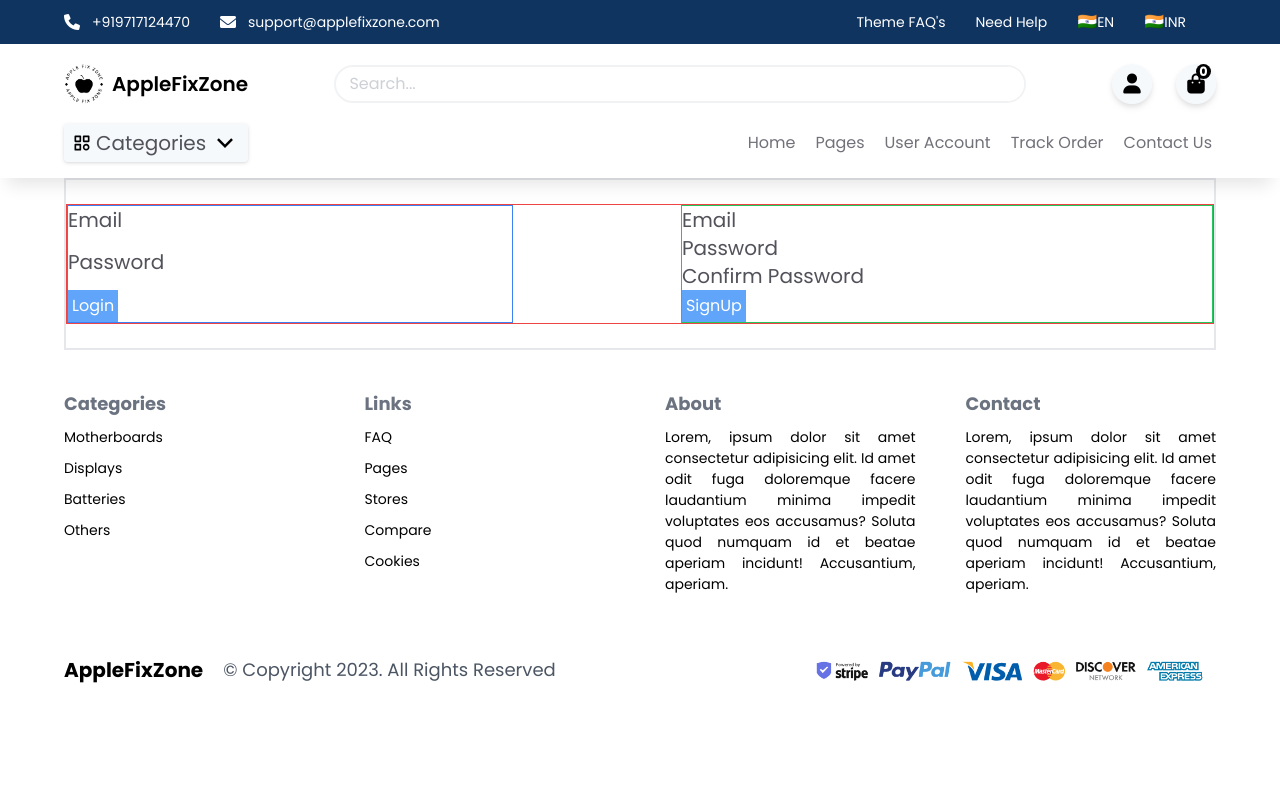
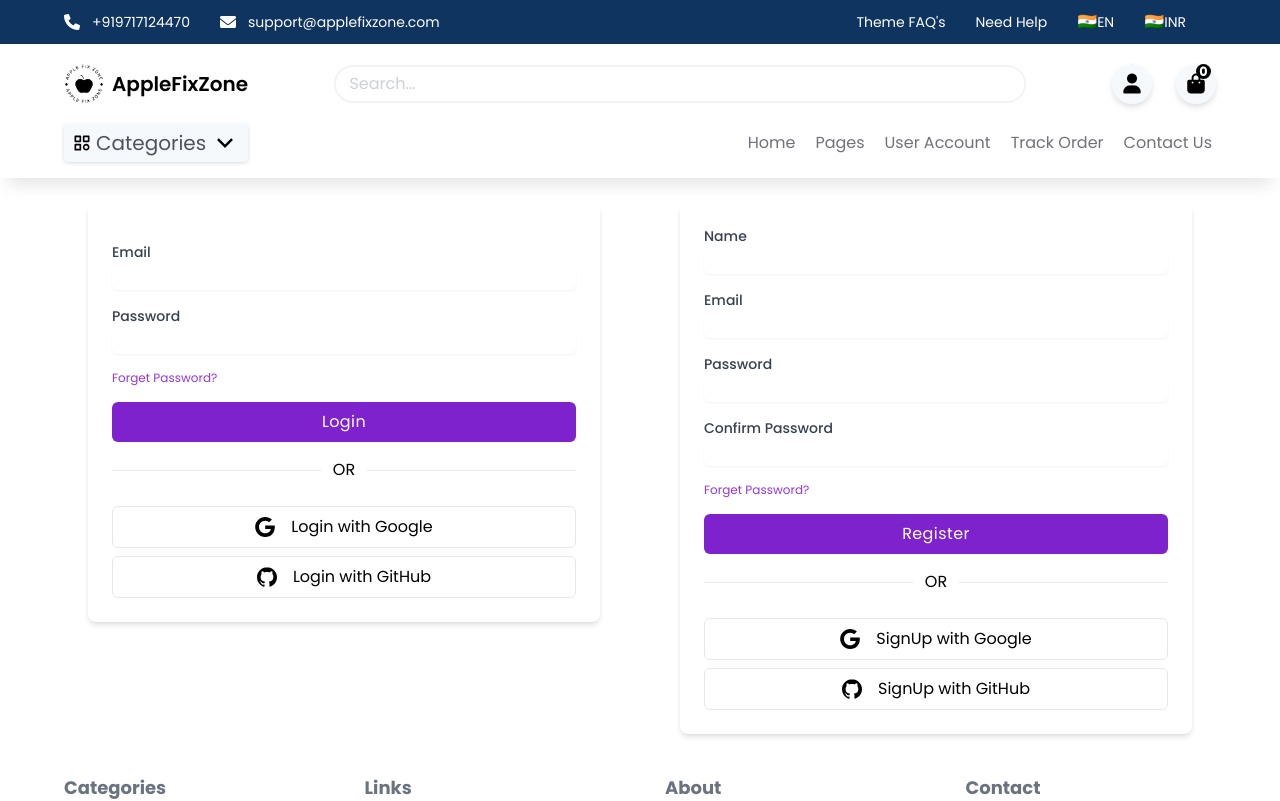
Before and after one commit to Sarth77/applefixzone, a React (Create React App) app: page /login in a window 1280 px wide. Shown: the top 801 px of the page. Built offline with nearby package versions, Linux system fonts and the light colour scheme; what tw-elements would draw is missing.

Commit message:
loginadded

```diff
--- a/src/pages/Login.jsx
+++ b/src/pages/Login.jsx
@@ -2,51 +2,198 @@
 
 const Login = () => {
   return (
-    <div className="max-w-[90%] m-auto py-6 border border-2">
-      <div className="flex flex-col md:flex-row md:justify-between border border-1 border-red-500 md:gap-0 gap-24">
-        <div className="border border-1 border-blue-500 flex flex-col justify-between">
-          <div className="text-xl flex flex-wrap">
-            <label className="text-zinc-600">Email</label>
+    <div className="max-w-[90%] m-auto mt-6">
+      <div className="flex flex-col gap-8 md:flex-row ">
+        <div className="flex flex-col items-center md:w-[50%] ">
+          <div className="w-full px-6 pt-6 overflow-hidden bg-white shadow-md sm:max-w-lg sm:rounded-lg">
+            <form>
+              <div className="mt-4">
+                <label
+                  htmlFor="email"
+                  className="block text-sm font-medium text-gray-700 undefined"
+                >
+                  Email
+                </label>
+                <div className="flex flex-col items-start">
                   <input
                     type="email"
-              className="outline-none focus-none text-lg float-right"
+                    name="email"
+                    className="block w-full mt-1 border-gray-300 rounded-md shadow-sm focus:border-indigo-300 focus:ring focus:ring-indigo-200 focus:ring-opacity-50"
                   />
                 </div>
-          <div className="text-xl flex flex-wrap">
-            <label className="text-zinc-600">Password</label>
+              </div>
+              <div className="mt-4">
+                <label
+                  htmlFor="password"
+                  className="block text-sm font-medium text-gray-700 undefined"
+                >
+                  Password
+                </label>
+                <div className="flex flex-col items-start">
                   <input
                     type="password"
-              className="outline-none focus-none text-lg float-right"
+                    name="password"
+                    className="block w-full mt-1 border-gray-300 rounded-md shadow-sm focus:border-indigo-300 focus:ring focus:ring-indigo-200 focus:ring-opacity-50"
                   />
                 </div>
-          <div>
-            <button className="bg-blue-400 text-white p-1">Login</button>
+              </div>
+              <div
+                href="#"
+                className="mt-4 text-xs text-purple-600 hover:underline"
+              >
+                Forget Password?
+              </div>
+              <div className="flex items-center mt-4">
+                <button className="w-full px-4 py-2 tracking-wide text-white transition-colors duration-200 transform bg-purple-700 rounded-md hover:bg-purple-600 focus:outline-none focus:bg-purple-600">
+                  Login
+                </button>
+              </div>
+            </form>
+            <div className="flex items-center w-full my-4">
+              <hr className="w-full" />
+              <p className="px-3 ">OR</p>
+              <hr className="w-full" />
+            </div>
+            <div className="my-6 space-y-2">
+              <button
+                aria-label="Login with Google"
+                type="button"
+                className="flex items-center justify-center w-full p-2 space-x-4 border rounded-md focus:ring-2 focus:ring-offset-1 dark:border-gray-400 focus:ring-violet-400"
+              >
+                <svg
+                  xmlns="http://www.w3.org/2000/svg"
+                  viewBox="0 0 32 32"
+                  className="w-5 h-5 fill-current"
+                >
+                  <path d="M16.318 13.714v5.484h9.078c-0.37 2.354-2.745 6.901-9.078 6.901-5.458 0-9.917-4.521-9.917-10.099s4.458-10.099 9.917-10.099c3.109 0 5.193 1.318 6.38 2.464l4.339-4.182c-2.786-2.599-6.396-4.182-10.719-4.182-8.844 0-16 7.151-16 16s7.156 16 16 16c9.234 0 15.365-6.49 15.365-15.635 0-1.052-0.115-1.854-0.255-2.651z"></path>
+                </svg>
+                <p>Login with Google</p>
+              </button>
+              <button
+                aria-label="Login with GitHub"
+                className="flex items-center justify-center w-full p-2 space-x-4 border rounded-md focus:ring-2 focus:ring-offset-1 dark:border-gray-400 focus:ring-violet-400"
+              >
+                <svg
+                  xmlns="http://www.w3.org/2000/svg"
+                  viewBox="0 0 32 32"
+                  className="w-5 h-5 fill-current"
+                >
+                  <path d="M16 0.396c-8.839 0-16 7.167-16 16 0 7.073 4.584 13.068 10.937 15.183 0.803 0.151 1.093-0.344 1.093-0.772 0-0.38-0.009-1.385-0.015-2.719-4.453 0.964-5.391-2.151-5.391-2.151-0.729-1.844-1.781-2.339-1.781-2.339-1.448-0.989 0.115-0.968 0.115-0.968 1.604 0.109 2.448 1.645 2.448 1.645 1.427 2.448 3.744 1.74 4.661 1.328 0.14-1.031 0.557-1.74 1.011-2.135-3.552-0.401-7.287-1.776-7.287-7.907 0-1.751 0.62-3.177 1.645-4.297-0.177-0.401-0.719-2.031 0.141-4.235 0 0 1.339-0.427 4.4 1.641 1.281-0.355 2.641-0.532 4-0.541 1.36 0.009 2.719 0.187 4 0.541 3.043-2.068 4.381-1.641 4.381-1.641 0.859 2.204 0.317 3.833 0.161 4.235 1.015 1.12 1.635 2.547 1.635 4.297 0 6.145-3.74 7.5-7.296 7.891 0.556 0.479 1.077 1.464 1.077 2.959 0 2.14-0.020 3.864-0.020 4.385 0 0.416 0.28 0.916 1.104 0.755 6.4-2.093 10.979-8.093 10.979-15.156 0-8.833-7.161-16-16-16z"></path>
+                </svg>
+                <p>Login with GitHub</p>
+              </button>
             </div>
           </div>
-        <div className="border border-1 border-green-500 flex flex-col justify-between flex-wrap">
-          <div className="text-xl flex flex-wrap">
-            <label className="text-zinc-600">Email</label>
+        </div>
+        <div className="flex flex-col items-center md:w-[50%]">
+          <div className="w-full px-6 pt-6 overflow-hidden bg-white shadow-md sm:max-w-lg sm:rounded-lg">
+            <form>
+              <div>
+                <label
+                  htmlFor="name"
+                  className="block text-sm font-medium text-gray-700 undefined"
+                >
+                  Name
+                </label>
+                <div className="flex flex-col items-start">
+                  <input
+                    type="text"
+                    name="name"
+                    className="block w-full mt-1 border-gray-300 rounded-md shadow-sm focus:border-indigo-300 focus:ring focus:ring-indigo-200 focus:ring-opacity-50"
+                  />
+                </div>
+              </div>
+              <div className="mt-4">
+                <label
+                  htmlFor="email"
+                  className="block text-sm font-medium text-gray-700 undefined"
+                >
+                  Email
+                </label>
+                <div className="flex flex-col items-start">
                   <input
                     type="email"
-              className="outline-none focus-none text-lg float-right"
+                    name="email"
+                    className="block w-full mt-1 border-gray-300 rounded-md shadow-sm focus:border-indigo-300 focus:ring focus:ring-indigo-200 focus:ring-opacity-50"
                   />
                 </div>
-          <div className="text-xl flex flex-wrap">
-            <label className="text-zinc-600">Password</label>
+              </div>
+              <div className="mt-4">
+                <label
+                  htmlFor="password"
+                  className="block text-sm font-medium text-gray-700 undefined"
+                >
+                  Password
+                </label>
+                <div className="flex flex-col items-start">
                   <input
                     type="password"
-              className="outline-none focus-none text-lg float-right"
+                    name="password"
+                    className="block w-full mt-1 border-gray-300 rounded-md shadow-sm focus:border-indigo-300 focus:ring focus:ring-indigo-200 focus:ring-opacity-50"
                   />
                 </div>
-          <div className="text-xl flex flex-wrap">
-            <label className="text-zinc-600">Confirm Password</label>
+              </div>
+              <div className="mt-4">
+                <label
+                  htmlFor="password_confirmation"
+                  className="block text-sm font-medium text-gray-700 undefined"
+                >
+                  Confirm Password
+                </label>
+                <div className="flex flex-col items-start">
                   <input
                     type="password"
-              className="outline-none focus-none text-lg float-right"
+                    name="password_confirmation"
+                    className="block w-full mt-1 border-gray-300 rounded-md shadow-sm focus:border-indigo-300 focus:ring focus:ring-indigo-200 focus:ring-opacity-50"
                   />
                 </div>
-          <div>
-            <button className="bg-blue-400 text-white p-1">SignUp</button>
+              </div>
+              <div
+                href="#"
+                className="text-xs text-purple-600 hover:underline mt-4"
+              >
+                Forget Password?
+              </div>
+              <div className="flex items-center mt-4">
+                <button className="w-full px-4 py-2 tracking-wide text-white transition-colors duration-200 transform bg-purple-700 rounded-md hover:bg-purple-600 focus:outline-none focus:bg-purple-600">
+                  Register
+                </button>
+              </div>
+            </form>
+            <div className="flex items-center w-full my-4">
+              <hr className="w-full" />
+              <p className="px-3 ">OR</p>
+              <hr className="w-full" />
+            </div>
+            <div className="my-6 space-y-2">
+              <button
+                aria-label="Login with Google"
+                type="button"
+                className="flex items-center justify-center w-full p-2 space-x-4 border rounded-md focus:ring-2 focus:ring-offset-1 dark:border-gray-400 focus:ring-violet-400"
+              >
+                <svg
+                  xmlns="http://www.w3.org/2000/svg"
+                  viewBox="0 0 32 32"
+                  className="w-5 h-5 fill-current"
+                >
+                  <path d="M16.318 13.714v5.484h9.078c-0.37 2.354-2.745 6.901-9.078 6.901-5.458 0-9.917-4.521-9.917-10.099s4.458-10.099 9.917-10.099c3.109 0 5.193 1.318 6.38 2.464l4.339-4.182c-2.786-2.599-6.396-4.182-10.719-4.182-8.844 0-16 7.151-16 16s7.156 16 16 16c9.234 0 15.365-6.49 15.365-15.635 0-1.052-0.115-1.854-0.255-2.651z"></path>
+                </svg>
+                <p>SignUp with Google</p>
+              </button>
+              <button
+                aria-label="Login with GitHub"
+                className="flex items-center justify-center w-full p-2 space-x-4 border rounded-md focus:ring-2 focus:ring-offset-1 dark:border-gray-400 focus:ring-violet-400"
+              >
+                <svg
+                  xmlns="http://www.w3.org/2000/svg"
+                  viewBox="0 0 32 32"
+                  className="w-5 h-5 fill-current"
+                >
+                  <path d="M16 0.396c-8.839 0-16 7.167-16 16 0 7.073 4.584 13.068 10.937 15.183 0.803 0.151 1.093-0.344 1.093-0.772 0-0.38-0.009-1.385-0.015-2.719-4.453 0.964-5.391-2.151-5.391-2.151-0.729-1.844-1.781-2.339-1.781-2.339-1.448-0.989 0.115-0.968 0.115-0.968 1.604 0.109 2.448 1.645 2.448 1.645 1.427 2.448 3.744 1.74 4.661 1.328 0.14-1.031 0.557-1.74 1.011-2.135-3.552-0.401-7.287-1.776-7.287-7.907 0-1.751 0.62-3.177 1.645-4.297-0.177-0.401-0.719-2.031 0.141-4.235 0 0 1.339-0.427 4.4 1.641 1.281-0.355 2.641-0.532 4-0.541 1.36 0.009 2.719 0.187 4 0.541 3.043-2.068 4.381-1.641 4.381-1.641 0.859 2.204 0.317 3.833 0.161 4.235 1.015 1.12 1.635 2.547 1.635 4.297 0 6.145-3.74 7.5-7.296 7.891 0.556 0.479 1.077 1.464 1.077 2.959 0 2.14-0.020 3.864-0.020 4.385 0 0.416 0.28 0.916 1.104 0.755 6.4-2.093 10.979-8.093 10.979-15.156 0-8.833-7.161-16-16-16z"></path>
+                </svg>
+                <p>SignUp with GitHub</p>
+              </button>
+            </div>
           </div>
         </div>
       </div>
```
Lines whose indentation alone changed are shown as unchanged.
